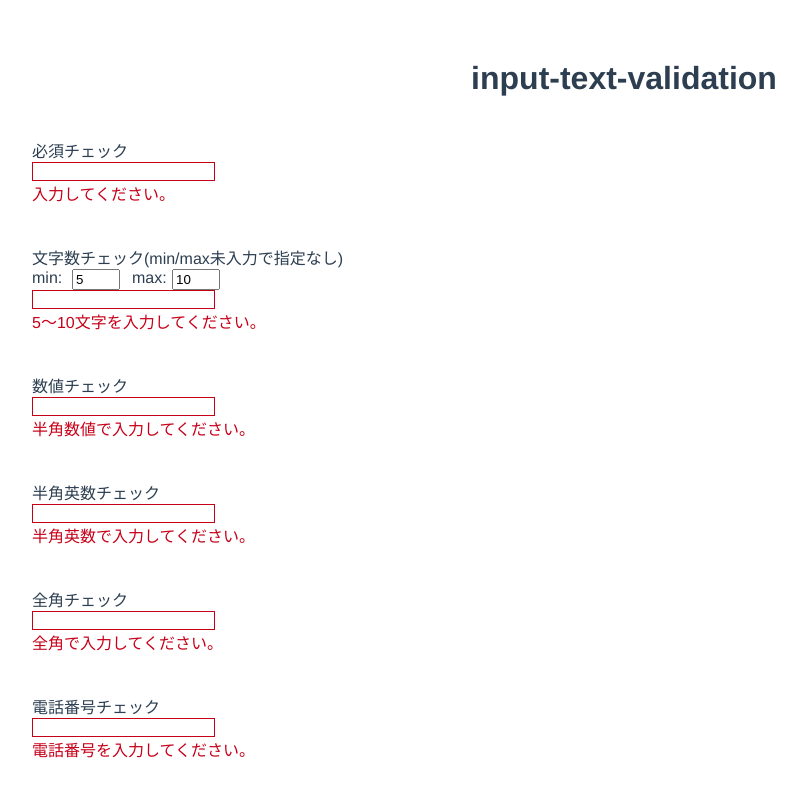
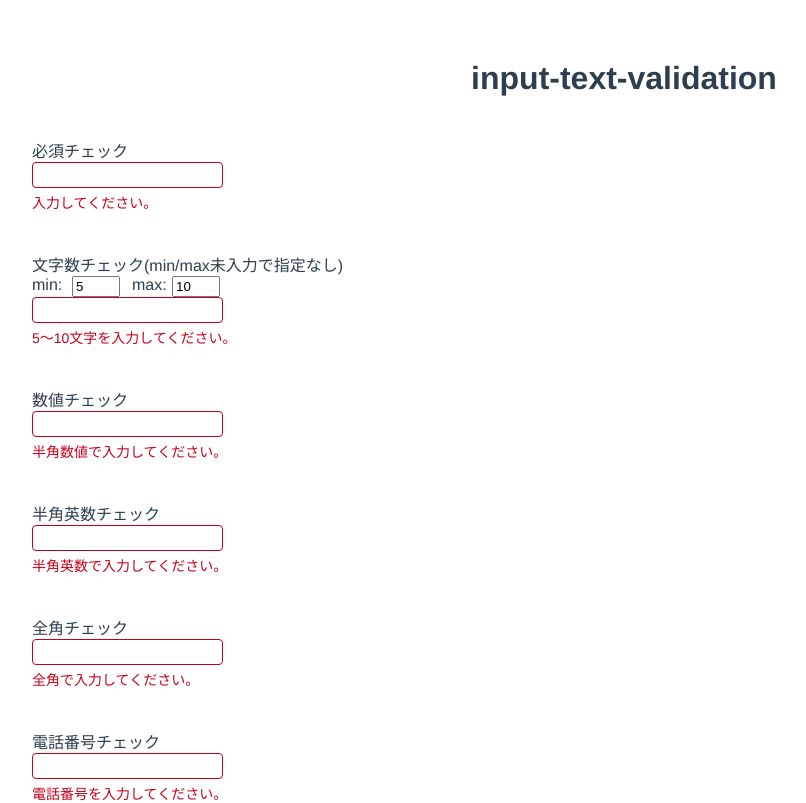
Before and after one commit to pmw1415/InputTextValidation, a Vue app: page / in a window 1280 px wide. Shown: the top 803 px of the page, without its empty margins (16-822 px from the left). Built offline with nearby package versions, Linux system fonts and the light colour scheme.

Commit message:
input要素、エラーメッセージのスタイル調整
input要素の枠、余白を調整
input要素とエラーメッセージのフォントサイズを統一

```diff
--- a/src/components/InputTextValidation.vue
+++ b/src/components/InputTextValidation.vue
@@ -4,10 +4,8 @@ TODO
 ・dateは書式で2パターンに分ける（スラッシュ区切りとハイフン区切り）
 ・tel, mail等のパターンが決まってるやつはプレースホルダーを指定する
 　　チェックパターン毎に固定で良い
-・エラーメッセージの文字サイズをinputに合わせる
 ・エラーメッセージの背景を黄色っぽく
 　テキスト部分をspanで囲って黄色っぽい背景色を付ける
-・inputの高さ増やして四隅を丸っぽく。フォーカス時も枠色変える程度でよさげ
 -->
 <template>
   <div class="input-text-validation">
@@ -405,6 +403,17 @@ export default {
   text-align: left;
 }
 
+.input {
+  border: solid 1px #b7b7b7;
+  -webkit-border-radius: 4px;
+  -moz-border-radius: 4px;
+  border-radius: 4px;
+  font-family: Arial, sans-serif;
+  font-size: 14px;
+  height: 24px;
+  padding: 0 4px;
+}
+
 .input.error {
   border: 1px solid #c60019;
 }
@@ -416,5 +425,7 @@ export default {
 
 .error-message {
   color: #c60019;
+  font-size: 14px;
+  margin-top: 4px;
 }
 </style>
```
